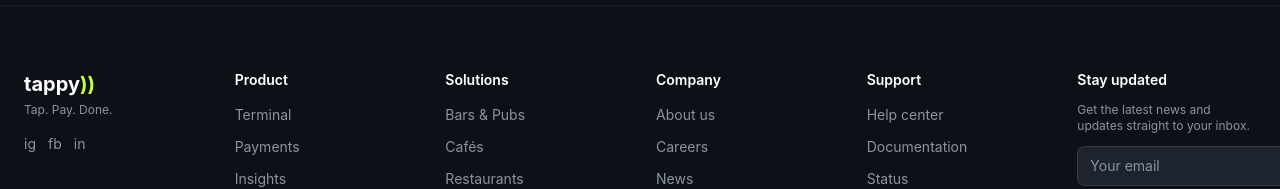
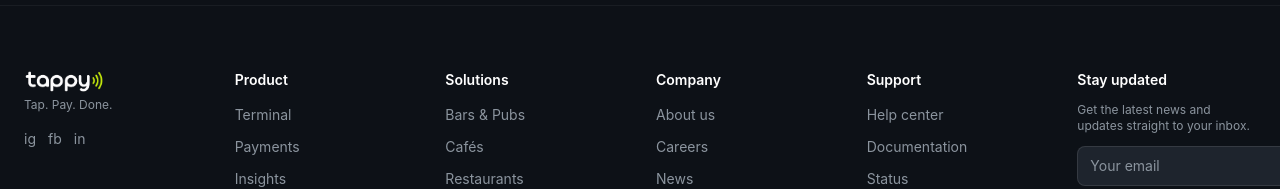
Before and after one commit to corneeboorsma/tappy, a Next.js app: page / in a window 1280 px wide. Shown: the part 3027-3216 px from the top of the page. Built offline with nearby package versions, Linux system fonts and the light colour scheme; a web font is replaced by a local one.

Commit message:
use real tappy logo in footer

```diff
--- a/src/components/Footer.tsx
+++ b/src/components/Footer.tsx
@@ -1,4 +1,5 @@
 import Link from 'next/link';
+import Image from 'next/image';
 
 const cols = [
   { title: 'Product', links: ['Terminal', 'Payments', 'Insights', 'Integrations'] },
@@ -14,10 +15,7 @@ export default function Footer() {
         <div className="grid grid-cols-2 md:grid-cols-6 gap-8 mb-12">
           {/* Brand */}
           <div className="col-span-2 md:col-span-1">
-            <div className="text-xl font-bold mb-1">
-              <span className="text-white">tappy</span>
-              <span className="text-[#C6FF3B]">))</span>
-            </div>
+            <Image src="/images/tappy-logo-dark.png" alt="Tappy" width={80} height={23} className="mb-1" />
             <p className="text-xs text-[#8B949E] mb-4">Tap. Pay. Done.</p>
             <div className="flex gap-3 text-[#8B949E]">
               <Link href="#" className="hover:text-white transition-colors text-sm">ig</Link>
```
